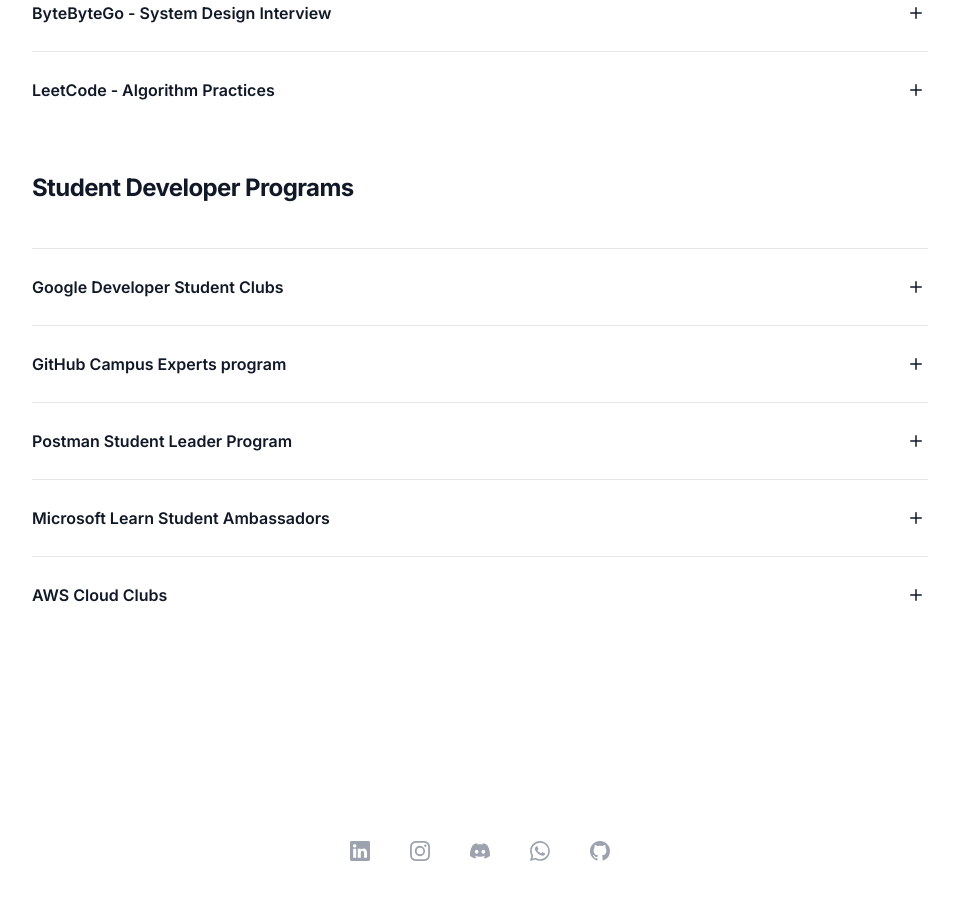
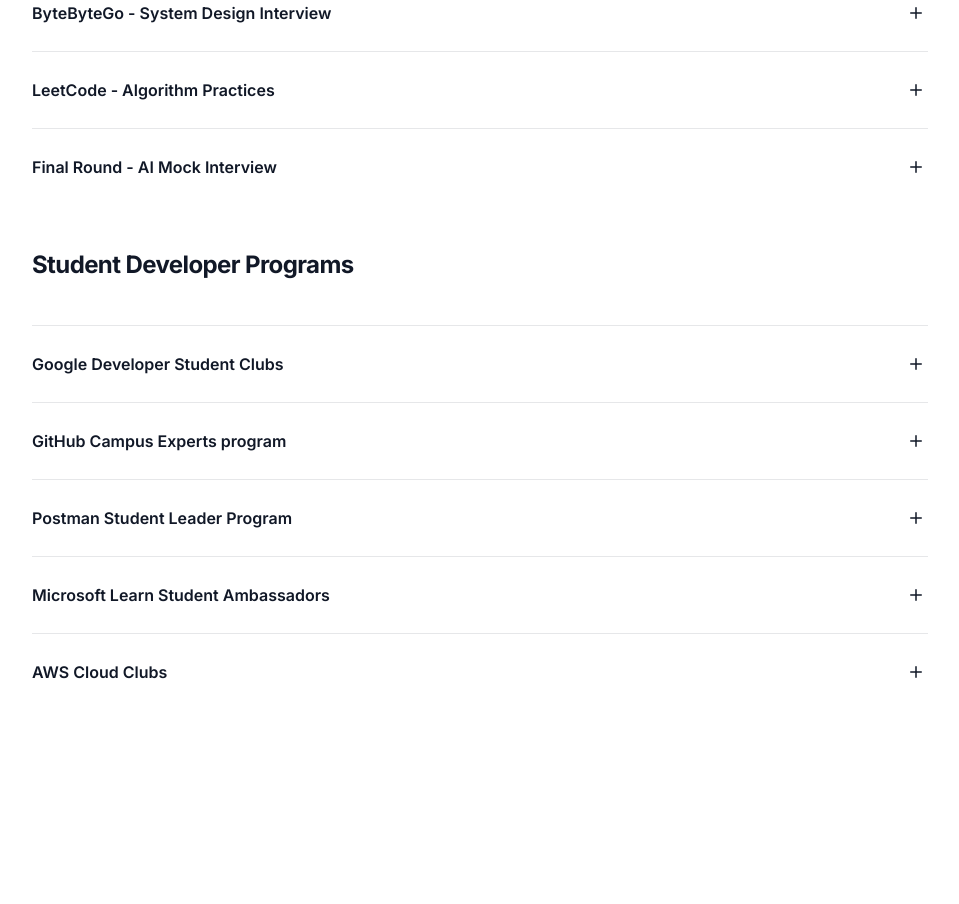
Before and after one commit to bc-compsci-club/bccs-club, a Next.js app in the folder frontend/: page /resources in a window 1280 px wide. Shown: the part 1980-2884 px from the top of the page, without its empty margins (160-1119 px from the left). Built offline with nearby package versions, Linux system fonts and the light colour scheme.

Commit message:
Add Final Round Ai mock interview to resources page (#67)

```diff
--- a/frontend/app/ui/portal/resources/InterviewSection.tsx
+++ b/frontend/app/ui/portal/resources/InterviewSection.tsx
@@ -18,6 +18,10 @@
   {
     title: "LeetCode - Algorithm Practices",
     link: "https://leetcode.com/",
+  },
+  {
+    title: "Final Round - AI Mock Interview",
+    link: "https://www.finalroundai.com",
   },
 ]
 
```
